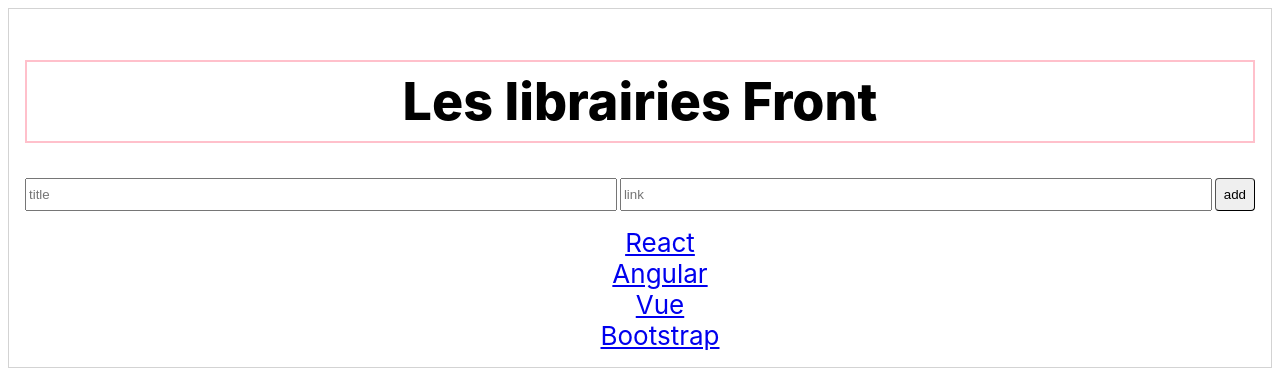
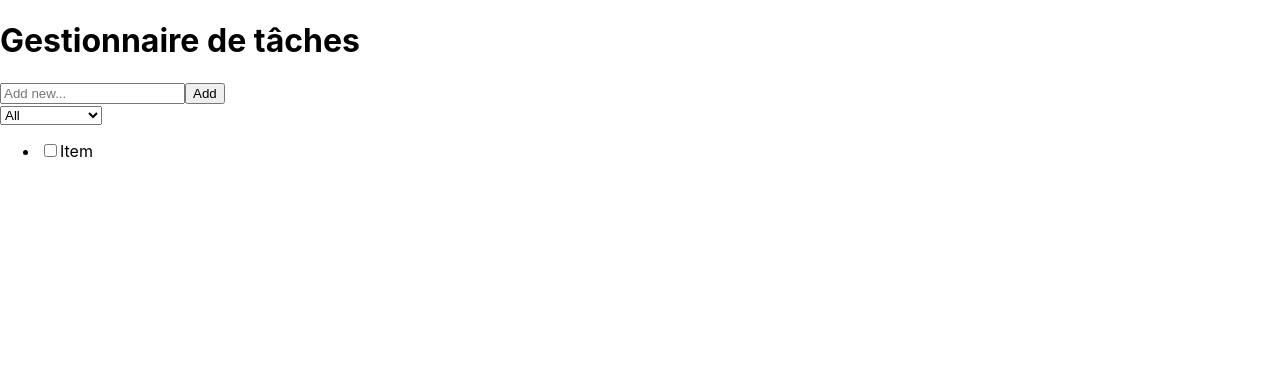
Before and after one commit to YousLa/Gestionnaire-de-taches, a React (Create React App) app: page / in a window 1280 px wide. Shown: the top 388 px of the page. Built offline with nearby package versions, Linux system fonts and the light colour scheme.

Commit message:
To do list

```diff
--- a/src/App.css
+++ b/src/App.css
@@ -1,12 +1,5 @@
 .App {
-  padding: 0.5rem;
-}
-
-.App h1 {
-  text-align: center;
-  border: 2px solid pink;
-  font-weight: 800;
-  padding: 0.5rem;
+  margin: 0.5rem;
 }
 
 .App-header {
@@ -16,12 +9,14 @@
 
 .list {
   list-style-type: none;
-  text-align: center;
-  margin: 0;
-  margin-top: 1rem
 }
 
-
+.list li {
+  border: 1px solid lightgrey;
+  margin: 1rem;
+  padding: 0.3rem;
+  border-radius: 4px;
+}
 
 .item-done {
   text-decoration: line-through;
@@ -33,29 +28,10 @@
   width: auto;
 }
 
+
 .form-check-input:checked {
   background-color: #3dd5f3;
   border-color: #3dd5f3;
-}
-
-.flex {
-  display: flex;
-}
-
-.space-between {
-  justify-content: space-between;
-}
-
-input[type="text"] {
-  width: 100%;
-  margin-right: 0.2rem;
-}
-
-button {
-  padding: 0.5rem;
-  box-shadow: none;
-  border-radius: 4px;
-  border-width: 1px;
 }
 
 @media (prefers-reduced-motion: no-preference) {
--- a/src/App.js
+++ b/src/App.js
@@ -1,115 +1,46 @@
 // ! COURS LINKEDIN LEARNING
-// Créer une formulaire
-
-// Importation du hook => useState | depuis react, qui permet de gérer l'état local d'un composant
 import { useState } from "react";
 import './App.css';
 
-// Composant => Header
-// Composant simple qui retourne un <h1>
-function Header() {
+const Container = ({ children, title }) => {
   return (
-    <h1>Les librairies Front</h1>
-  )
+    <div className="container py-3">
+      <div className="row d-flex justify-content-center align-items-center h-100">
+        <div className="col">
+          <div className="card" id="list1" style={{ borderRadius: ".15rem" }}>
+            <div className="card-body py-4 px-4 px-md-5">
+              <h1 className="text-info mb-3">{title}</h1>
+              {children}
+            </div>
+          </div>
+        </div>
+      </div>
+    </div>)
 }
 
-// Composant fonctionnel => Component | qui prend 3 Props => {title}, {link} & {isSelected}
-// Il retourne un <li> avec une classe conditionnelle basée sur la propriété => isSelected |
-// Il contien un lien avec les props => titleC & linkC |
-function Component({ titleC, linkC, isSelected }) {
+function App() {
+  const [items] = useState([{ id: 1, content: "pay bills", done: false }, { id: 2, content: "learn React", done: false }])
   return (
-    <li className={isSelected ? "component blue" : "component"}>
-      <a href={linkC} target="_blank" rel="nonopener noreferrer">{titleC}</a>
-    </li>
-  )
-}
-
-// Composant => Form | qui prend 2 Props => onSubmitF & onChangeF |
-// Il retourne un formulaire avec 2 champs => input | pour le titre et le lien.
-// TODO Les évènements onChange et onSubmit sont associés
-function Form({ onSubmitF, onChangeF }) {
-  return (
-    <form onSubmit={onSubmitF} className="flex space-between">
-      <input type="text" onChange={onChangeF} name="title" placeholder="title" />
-      <input type="text" onChange={onChangeF} name="link" placeholder="link" />
-      <button type="submit">add</button>
-    </form>
-  )
-}
-
-// Composant App
-// C'est le composant principal de notre appplication.
-function App() {
-
-  // Tableau => libraries de type objet avec des propriétés => {titleL} & {linkL}
-  const libraries = [
-    { titleL: "React", linkL: "https://reactjs.org/" },
-    { titleL: "Angular", linkL: "https://angular.io/" },
-    { titleL: "Vue", linkL: "https://vuejs.org/" },
-    { titleL: "Bootstrap", linkL: "https://getboostrap.com/" }
-  ]
-
-  // Hook useState
-  // Ici on déclare 2 états locaux => input & items
-  // input => est utilisé pour suivre les valeurs des champs de saisie dans le formulaire
-  // items => est utilisé pour suivre la liste des librairies affichées
-  const [input, setInput] = useState(null);
-  const [items, setItems] = useState(libraries);
-
-  // Fonctions handleOnChange & handleOnSubmit
-  // handleOnChange => est appelé à chaque modification dans les champs de saisie. Il met à jour l'état input en utilisant la valeur actuelle du champ modifié
-  // ^ e : Est l'objet représentant l'événement (dans ce cas, un évènement de changement) qui a déclenché la fonction
-  // ^ e.target : Est l'élément DOM sur lequel l'événement à été déclenché (dans ce cas, le champ de saisie)
-  // ^ e.target.name : Est la propriété name de l'élément DOM qui a déclenché l'évènement. Ici, cela pourrait être => title ou link | en fonction du champ qui a été modifié.
-  // ^ e.target.value : Est la valeur actuelle du champ de saisie
-  // * On utilise la syntaxe des objets spread ('...') pour créer une copie de l'objet => input |
-  // * Ensuite elle met à jour la propriété correspondante ([e.target.name] => title ou link) avec la nouvelle valeur du champ de saisie (e.target.value)
-  const handleOnChange = e => setInput({ ...input, [e.target.name]: e.target.value });
-
-  // handleOnSubmit => est appelé lors de la soumission du formulaire. Il empêche la soumission si l'un de champs (title ou link) est vide.
-  const handleOnSubmit = e => {
-    // ^ e : représente l'objet de l'événement
-    // ^ e.preventDefault() : Cette ligne empêche le comportement par défaut du formulaire, qui serait de recharger la page lors de la soumission. On reste sur la même page et on effectue le traitement en JS
-    e.preventDefault();
-
-    // ^ input?.title : L'opérateur optionnel de chaîne (?.) est une fonctionnalité JS qui permet de vérifier si l'objet => input et s'il a une propriété => title. Cela évite une erreur si => input etst nul ou non défini.
-    // ^ Si => input | existe et à une propriété title, alors input?.title renvoie sa valeur. Sinon il renvoie undefined. Pareil pour input.link
-    //  ^ Si input n'existe pas ou s'il manque soit title, soit link alors la condition est vraie.
-    // ^ Si la condition est vraie, on retourne false et le formulaire ne sera pas soumis.
-    if (!input?.title || !input?.link) { return false }
-    // Il ajoute une nouvelle librairie à la liste items en utilisant les valeurs actuelle de input
-    // ^ Si les champs ne sont pas vides, cette ligne de code ajoute un nouvel objet à la liste items. Cet objet est crée à partir des valeurs actuelles de input.title et input.link et la liste itemps existante est étendue à l'aide de l'opérateur spread (...)
-    setItems([{ titleL: input.title, linkL: input.link }, ...items]);
-    // et réinitialise input à null
-    setInput(null);
-  }
-
-  return (
-    <div className="App">
-      <header className="App-header">
-        {/* Ici on affiche le composant Header */}
-        <Header />
-
-        {/* Ici on affiche le composant Form */}
-        <Form onChangeF={handleOnChange} onSubmitF={handleOnSubmit} />
-        <ul className="list">
-          {/* On utilise la méthode map pour itérer sur le tableau items et créer dynamiquement des composants => Component | pour chaque librairie. */}
-          {items.map((lib, i) => {
-            return (
-              <Component
-                // La clé est utilisé pour aider React à identifier chaque composant de manière unique et optimiser les mises à jour du DOM.
-                key={lib.linkL}
-                titleC={lib.titleL}
-                index={i}
-                linkC={lib.linkL}
-              />
-            )
-          })}
-        </ul>
-
-      </header>
-    </div>
-  );
+    <Container title="Gestionnaire de tâches">
+      <form className="input-group mb-3">
+        <input type="text" className="form-control form-control-lg mx-0" placeholder="Add new..." style={{ height: "max-content" }} />
+        <button type="button" className="btn btn-info">Add</button>
+      </form>
+      <div className="d-flex justify-content-end align-items-center my-3 ">
+        <select className="select form-select form-control form-control-sm">
+          <option value="1">All</option>
+          <option value="2">Completed</option>
+          <option value="3">Active</option>
+          <option value="4">Has due date</option>
+        </select>
+      </div>
+      <ul className="list-group">
+        <li className="list-group-item">
+          <input className="form-check-input" type="checkbox" aria-label="..." />
+          <span className="mx-3">Item</span>
+        </li>
+      </ul>
+    </Container>);
 }
 
 export default App;
```
Also changed, not shown: src/App-formulaire.js (added, +115 -0 lines).
